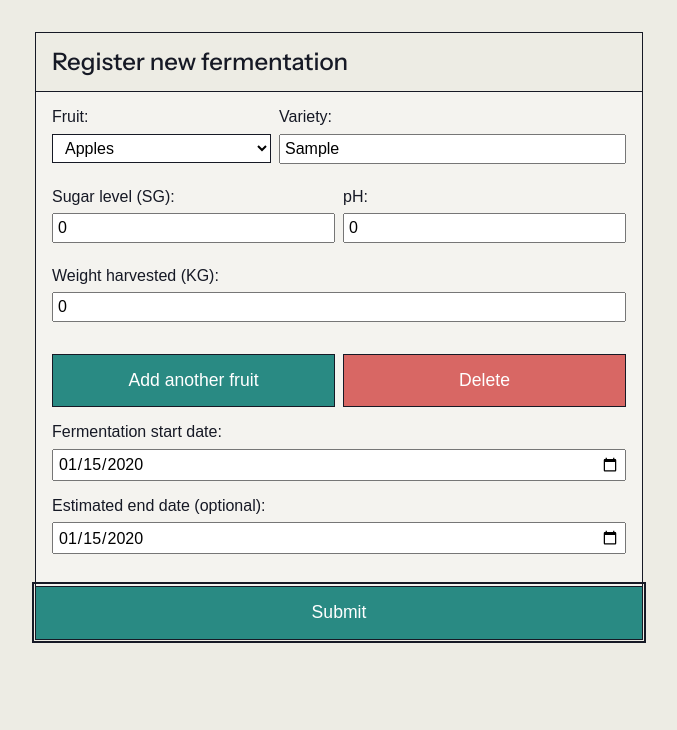
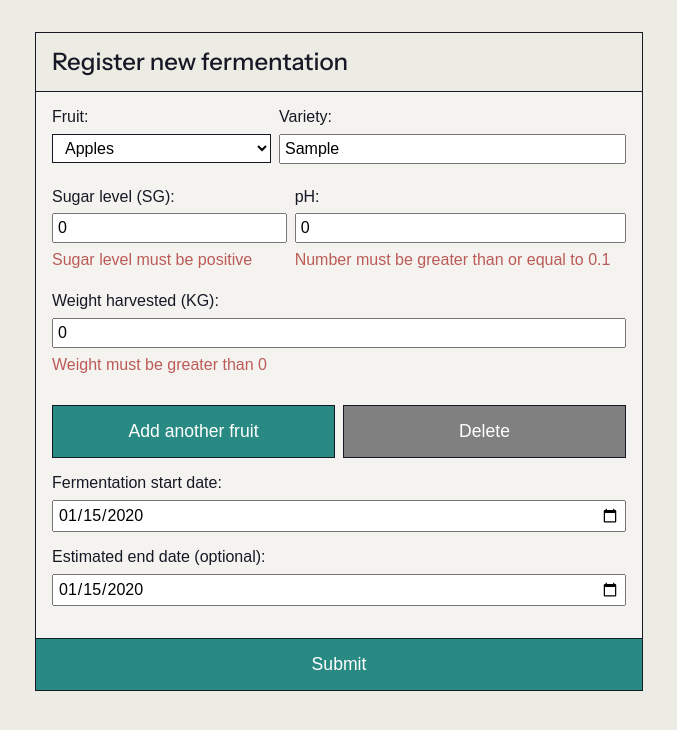
Before and after one commit to jl-stephenson/production-tracker, a React (Vite) app: page /tanks in a window 1280 px wide. Both pictures are taken after typing "Sample", "2020-01-15", "2020-01-15" into the empty fields and a click on the button "Submit". Shown: the top 730 px of the page, without its empty margins (301-978 px from the left). Built offline with nearby package versions, Linux system fonts and the light colour scheme; a web font is replaced by a local one.

Commit message:
refactor: accessibility on ferment form

```diff
--- a/src/features/fermentations/pages/NewFermentationPage/index.module.css
+++ b/src/features/fermentations/pages/NewFermentationPage/index.module.css
@@ -17,6 +17,10 @@
   flex-direction: column;
   gap: 0.5rem;
   margin-bottom: 1rem;
+}
+
+.form span {
+  color: var(--color-secondary-shade);
 }
 
 .fruitSection {
@@ -69,6 +73,11 @@
   background-color: var(--color-secondary-shade);
 }
 
+.deleteButton:disabled {
+    background-color: grey;
+    cursor:default;
+}
+
 .addButton {
   background-color: var(--color-primary);
 }
--- a/src/features/fermentations/pages/NewFermentationPage/index.tsx
+++ b/src/features/fermentations/pages/NewFermentationPage/index.tsx
@@ -11,7 +11,7 @@ export function NewFermentationForm() {
     register,
     control,
     handleSubmit,
-    formState: { errors },
+    formState: { errors, isSubmitting },
   } = useForm<NewFermentationFormValues>({
     resolver: zodResolver(newFermentationSchema),
     defaultValues: {
@@ -27,17 +27,10 @@ export function NewFermentationForm() {
     name: "fruits",
   });
 
-  const onSubmit: SubmitHandler<NewFermentationFormValues> = async (
-    data,
-    errors
-  ) => {
+  const onSubmit: SubmitHandler<NewFermentationFormValues> = async (data) => {
     await new Promise((resolve) => setTimeout(resolve, 1000));
     console.log(data);
-    console.log("Errors:", errors);
   };
-
-  //   const formState = useFormState({ control });
-  //   console.log("Current form state:", formState);
 
   return (
     <div className={styles.container}>
@@ -63,7 +56,9 @@ export function NewFermentationForm() {
                     {...register(`fruits.${index}.variety` as const)}
                   />
                   {errors.fruits?.[index]?.variety && (
-                    <span>{errors.fruits?.[index]?.variety?.message}</span>
+                    <span role="alert">
+                      {errors.fruits?.[index]?.variety?.message}
+                    </span>
                   )}
                 </label>
               </div>
@@ -77,7 +72,9 @@ export function NewFermentationForm() {
                     })}
                   />
                   {errors.fruits?.[index]?.sugarLevel && (
-                    <span>{errors.fruits?.[index]?.sugarLevel?.message}</span>
+                    <span role="alert">
+                      {errors.fruits?.[index]?.sugarLevel?.message}
+                    </span>
                   )}
                 </label>
                 <label>
@@ -89,7 +86,9 @@ export function NewFermentationForm() {
                     })}
                   />
                   {errors.fruits?.[index]?.pH && (
-                    <span>{errors.fruits?.[index]?.pH?.message}</span>
+                    <span role="alert">
+                      {errors.fruits?.[index]?.pH?.message}
+                    </span>
                   )}
                 </label>
               </div>
@@ -102,7 +101,9 @@ export function NewFermentationForm() {
                   })}
                 />
                 {errors.fruits?.[index]?.weight && (
-                  <span>{errors.fruits?.[index]?.weight?.message}</span>
+                  <span role="alert">
+                    {errors.fruits?.[index]?.weight?.message}
+                  </span>
                 )}
               </label>
             </div>
@@ -126,6 +127,7 @@ export function NewFermentationForm() {
                 className={styles.deleteButton}
                 type="button"
                 onClick={() => remove(index)}
+                disabled={fields.length === 1}
               >
                 Delete
               </button>
@@ -141,7 +143,9 @@ export function NewFermentationForm() {
                 valueAsDate: true,
               })}
             />
-            {errors.startDate && <span>{errors.startDate.message}</span>}
+            {errors.startDate && (
+              <span role="alert">{errors.startDate.message}</span>
+            )}
           </label>
           <label>
             Estimated end date (optional):
@@ -153,8 +157,12 @@ export function NewFermentationForm() {
             />
           </label>
         </div>
-        <button className={styles.submitButton} type="submit">
-          Submit
+        <button
+          className={styles.submitButton}
+          type="submit"
+          disabled={isSubmitting}
+        >
+          {isSubmitting ? "Submitting..." : "Submit"}
         </button>
       </form>
     </div>
--- a/src/features/fermentations/utils/schema.ts
+++ b/src/features/fermentations/utils/schema.ts
@@ -2,10 +2,10 @@ import { z } from "zod";
 
 const fruitSchema = z.object({
   fruit: z.enum(["Apples", "Grapes"]),
-  variety: z.string(),
-  weight: z.number().min(0, "Weight must be positive"),
-  sugarLevel: z.number().min(0, "Sugar level must be positive"),
-  pH: z.number().min(0).max(14, "pH must be between 0-14"),
+  variety: z.string().nonempty(),
+  weight: z.number().positive("Weight must be greater than 0"),
+  sugarLevel: z.number().positive("Sugar level must be positive"),
+  pH: z.number().min(0.1).max(14, "pH must be between 0-14"),
 });
 
 export const newFermentationSchema = z.object({
--- a/src/features/tanks/components/TankList/index.tsx
+++ b/src/features/tanks/components/TankList/index.tsx
@@ -28,6 +28,7 @@ export function TankList({ tanks, handleDeleteTank }: TankListProps) {
           </div>
           <button
             className={styles.deleteButton}
+            type="button"
             onClick={() => handleDeleteTank(tank.id)}
           >
             Delete
--- a/src/features/tanks/pages/TankListPage/index.tsx
+++ b/src/features/tanks/pages/TankListPage/index.tsx
@@ -7,7 +7,7 @@ export function PageTankManagement() {
   const [tanks, setTanks] = useState<Tank[]>([]);
 
   function generateUniqueId() {
-    return `${Date.now()}-${Math.random().toString(36).substr(2, 9)}`;
+    return `${Date.now()}-${Math.random().toString(36).slice(2, 9)}`;
   }
 
   function handleAddTank(data: FormFields) {
```
Lines whose indentation alone changed are shown as unchanged.
